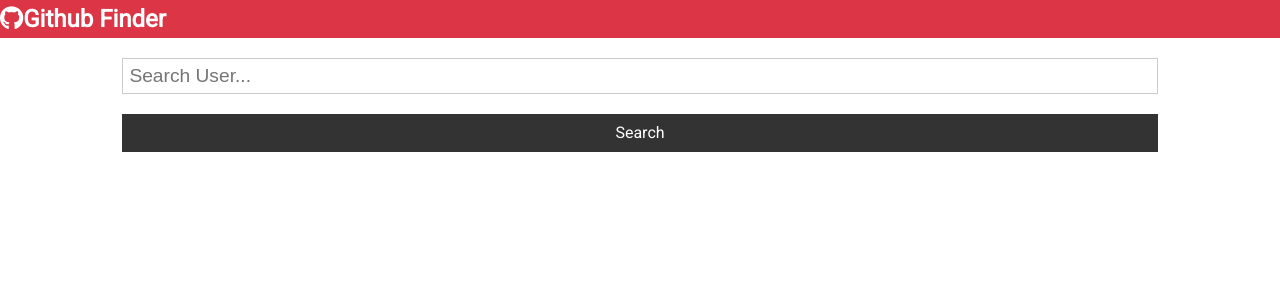
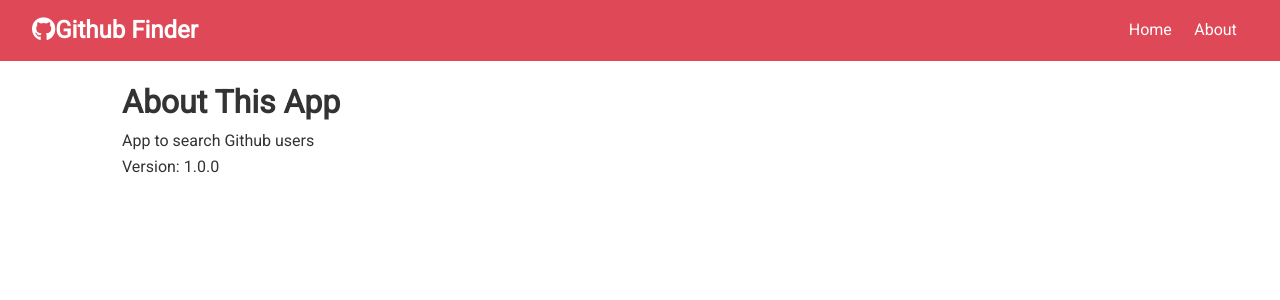
Before and after one commit to CleoZhang/github-finder, a React (Create React App) app: page /about in a window 1280 px wide. Shown: the top 300 px of the page. Built offline with nearby package versions, Linux system fonts and the light colour scheme.

Commit message:
Add routers

```diff
--- a/package.json
+++ b/package.json
@@ -9,6 +9,7 @@
     "axios": "^0.19.2",
     "react": "^16.13.1",
     "react-dom": "^16.13.1",
+    "react-router-dom": "^5.1.2",
     "react-scripts": "3.4.1"
   },
   "scripts": {
--- a/src/App.js
+++ b/src/App.js
@@ -1,10 +1,13 @@
-import React, { Component } from 'react';
-import NavBar from './components/layout/NavBar';
+import React, { Component, Fragment } from 'react';
+import axios from 'axios';
+import { BrowserRouter as Router, Switch, Route } from 'react-router-dom';
+
+import Navbar from './components/layout/Navbar';
 import Users from './components/users/Users';
 import Search from './components/users/Search';
 import Alert from './components/layout/Alert';
+import About from './components/pages/About';
 
-import axios from 'axios';
 import './App.css';
 
 class App extends Component {
@@ -35,10 +38,17 @@ class App extends Component {
     const { users, loading } = this.state;
 
     return (
+      <Router>
         <div className='App'>
-        <NavBar />
+          <Navbar />
           <div className='container'>
             <Alert alert={this.state.alert} />
+            <Switch>
+              <Route
+                exact
+                path='/'
+                render={props => (
+                  <Fragment>
                     <Search
                       searchUsers={this.searchUsers}
                       clearUsers={this.clearUsers}
@@ -46,8 +56,14 @@ class App extends Component {
                       setAlert={this.setAlert}
                     />
                     <Users loading={loading} users={users} />
+                  </Fragment>
+                )}
+              />
+              <Route exact path='/about' component={About} />
+            </Switch>
           </div>
         </div>
+      </Router>
     );
   }
 }
--- a/src/components/layout/NavBar.js
+++ b/src/components/layout/NavBar.js
@@ -1,26 +1,35 @@
 import React from 'react';
 import PropTypes from 'prop-types';
+import { Link } from 'react-router-dom';
 
-const NavBar = ({ icon, title }) => {
+const Navbar = ({ icon, title }) => {
   return (
-    <nav className='navBar bg-primary'>
+    <nav className='navbar bg-primary'>
       <h1>
         <i className={icon} />
         {title}
       </h1>
+      <ul>
+        <li>
+          <Link to='/'>Home</Link>
+        </li>
+        <li>
+          <Link to='/about'>About</Link>
+        </li>
+      </ul>
     </nav>
   );
 };
 
 // defaultProps - keyword in lifecycle
-NavBar.defaultProps = {
+Navbar.defaultProps = {
   title: 'Github Finder',
   icon: 'fab fa-github',
 };
 
-NavBar.propTypes = {
+Navbar.propTypes = {
   title: PropTypes.string.isRequired,
   icon: PropTypes.string.isRequired,
 };
 
-export default NavBar;
+export default Navbar;
--- /dev/null
+++ b/src/components/pages/About.js
@@ -0,0 +1,13 @@
+import React, { Fragment } from 'react';
+
+const About = () => {
+  return (
+    <Fragment>
+      <h1>About This App</h1>
+      <p>App to search Github users</p>
+      <p>Version: 1.0.0</p>
+    </Fragment>
+  );
+};
+
+export default About;
```
Also changed, not shown: 1 other file (tests, documents, lock files or other folders). Lines whose indentation alone changed are shown as unchanged.
